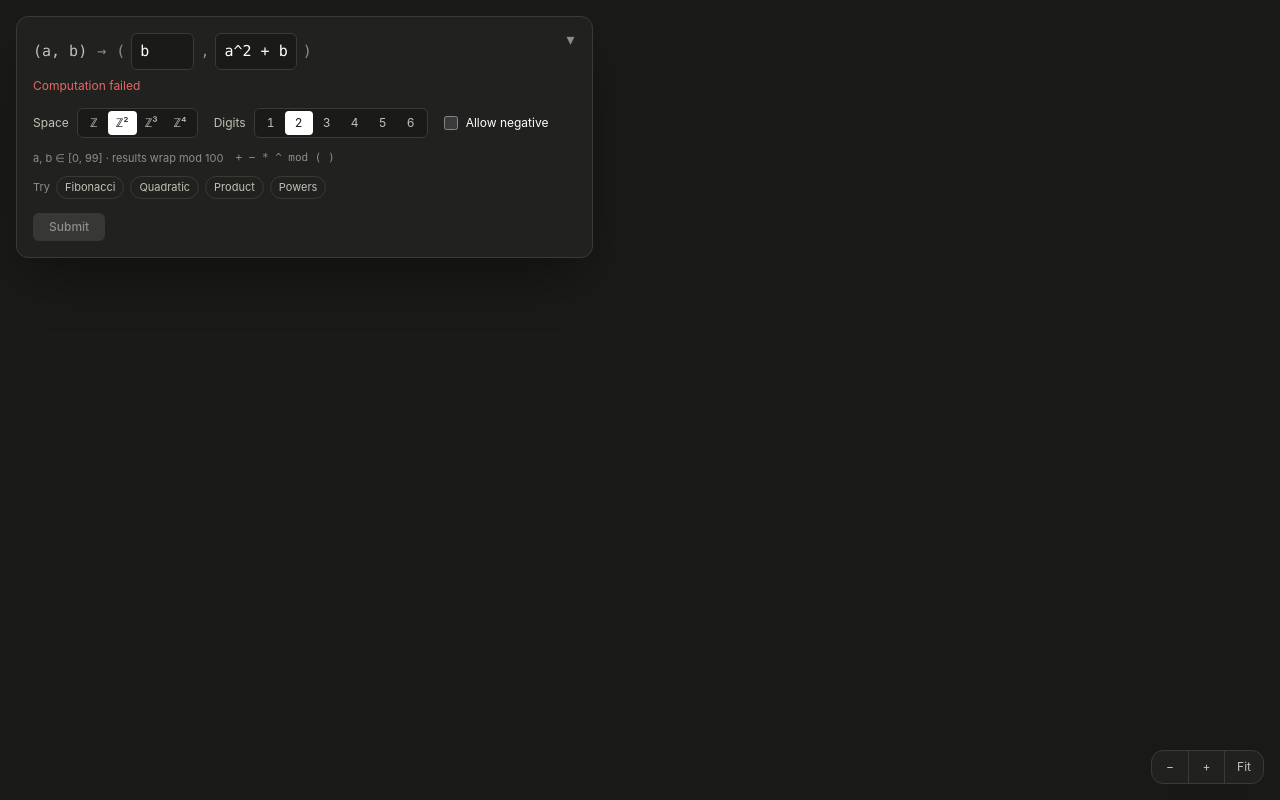
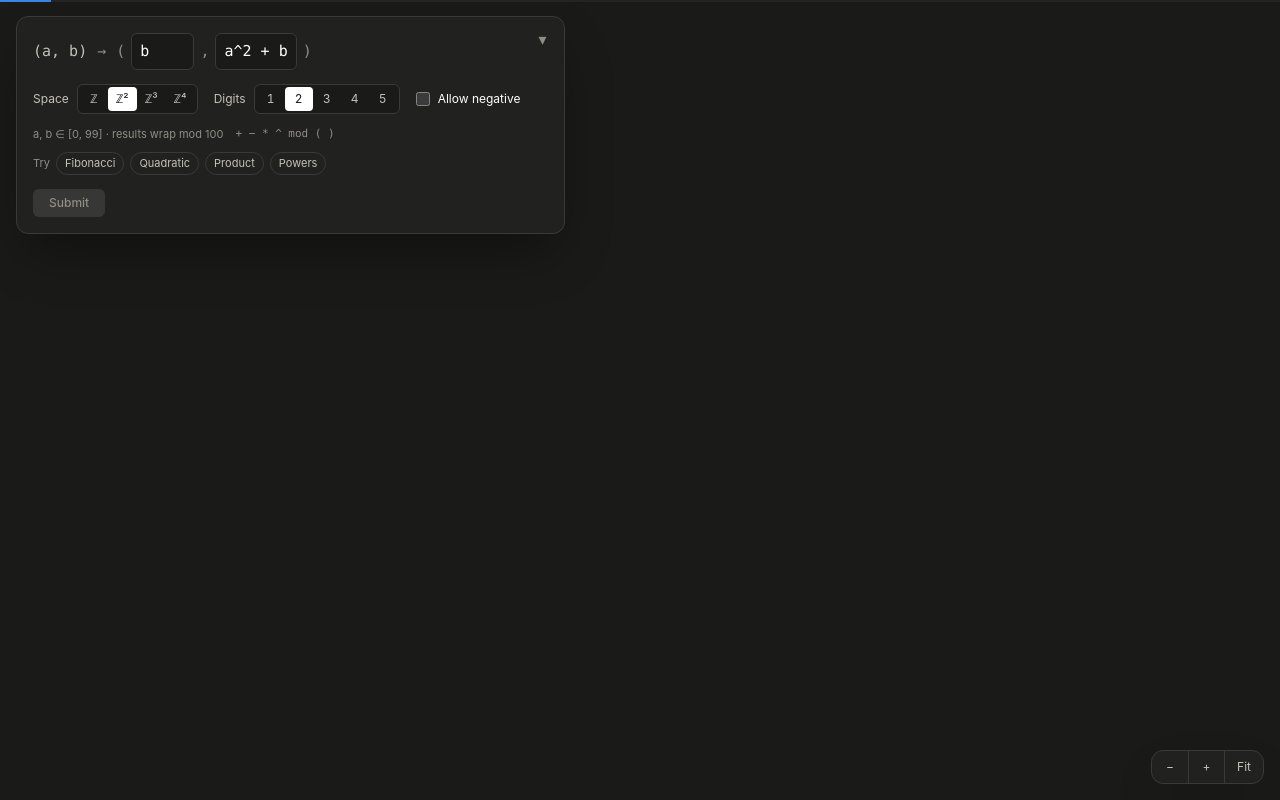
Before and after one commit to ExxLiang193/FunctionalGraphExplorer, a React (Vite) app: page / in a window 1280 px wide. Built offline with nearby package versions, Linux system fonts and the light colour scheme; the HTML template or start-up script is replaced by a standard one.

Commit message:
Limit digits option to 1-5
Co-Authored-By: Claude Opus 5.5 <noreply@anthropic.com>

```diff
--- a/src/App.jsx
+++ b/src/App.jsx
@@ -204,7 +204,7 @@ export default function App() {
           </label>
           <label className="flex items-center gap-2">
             Digits
-            <Segmented label="Digits" value={digits} onChange={setDigits} options={[1, 2, 3, 4, 5, 6].map((d) => ({ value: d, label: d }))} />
+            <Segmented label="Digits" value={digits} onChange={setDigits} options={[1, 2, 3, 4, 5].map((d) => ({ value: d, label: d }))} />
           </label>
           <label className="flex cursor-pointer items-center gap-2 text-ink">
             <input type="checkbox" checked={negative} onChange={(e) => setNegative(e.target.checked)} className="h-3.5 w-3.5 accent-[#3987e5]" />
```
